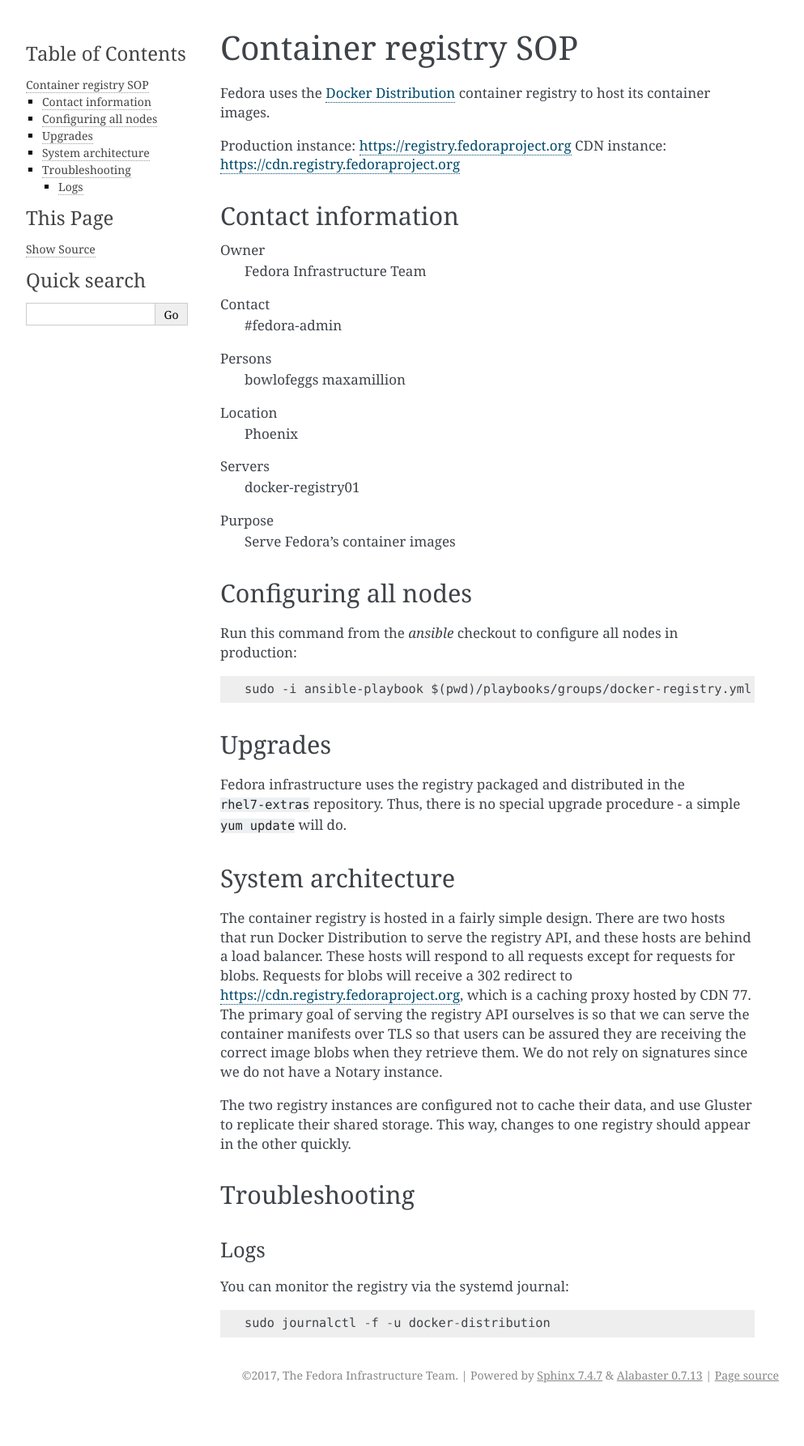
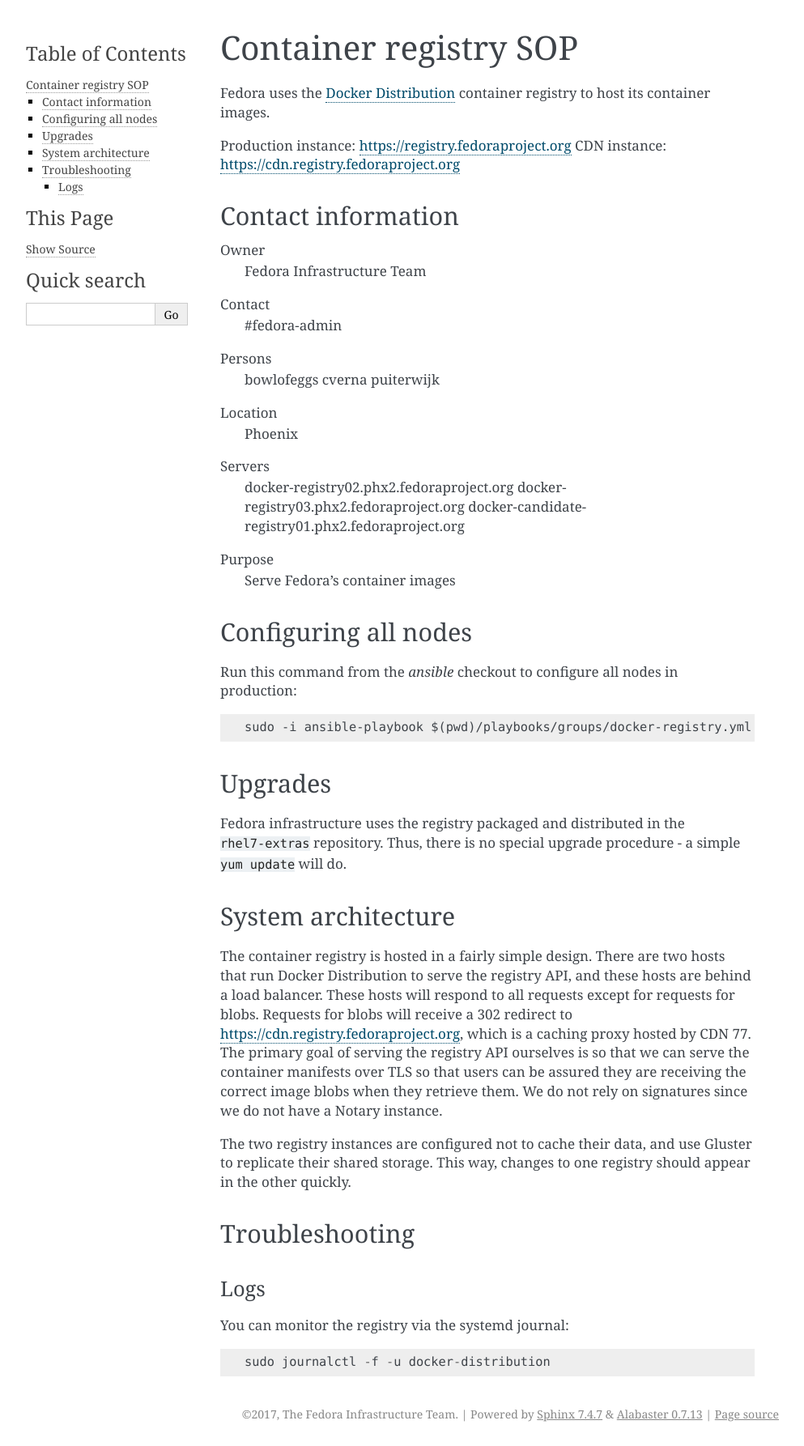
Before and after one commit to FrostyX/infra-docs, a Sphinx documentation site: the page built from docs/sysadmin-guide/sops/registry.rst, in a window 1280 px wide. Shown: the whole page at 81% size, without its empty margins (148-1141 px from the left). Built offline with Sphinx 7.4.7, drawn with Linux system fonts in a browser that asks for light colours; before the commit the page ends 1738 px from its top, so only the background shows below that.

Commit message:
Update the people and servers for the registry SOP.
Signed-off-by: Randy Barlow <randy@electronsweatshop.com>

```diff
--- a/docs/sysadmin-guide/sops/registry.rst
+++ b/docs/sysadmin-guide/sops/registry.rst
@@ -23,11 +23,14 @@
  #fedora-admin
 Persons
  bowlofeggs
- maxamillion
+ cverna
+ puiterwijk
 Location
  Phoenix
 Servers
- docker-registry01
+ docker-registry02.phx2.fedoraproject.org
+ docker-registry03.phx2.fedoraproject.org
+ docker-candidate-registry01.phx2.fedoraproject.org
 Purpose
  Serve Fedora's container images
 
```
